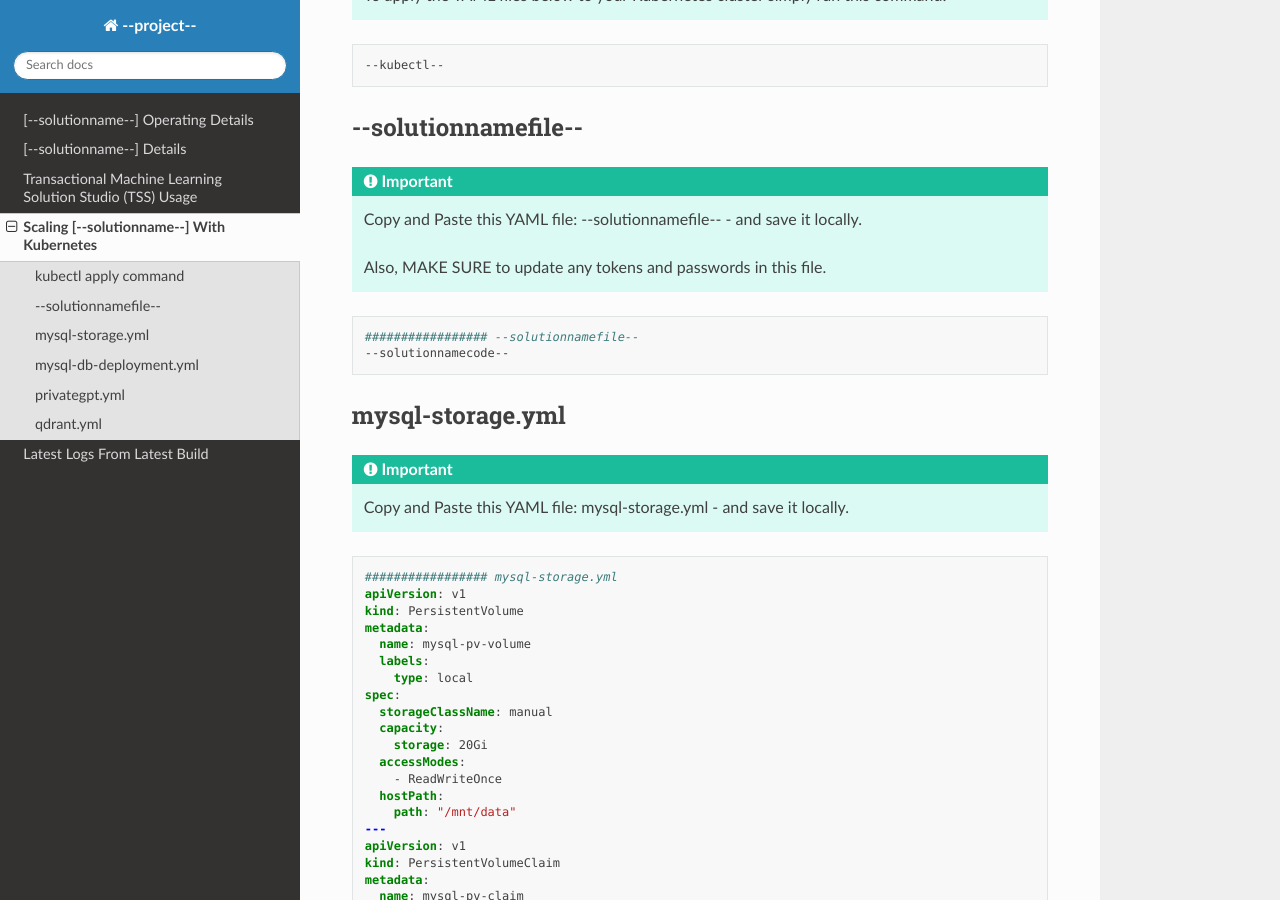
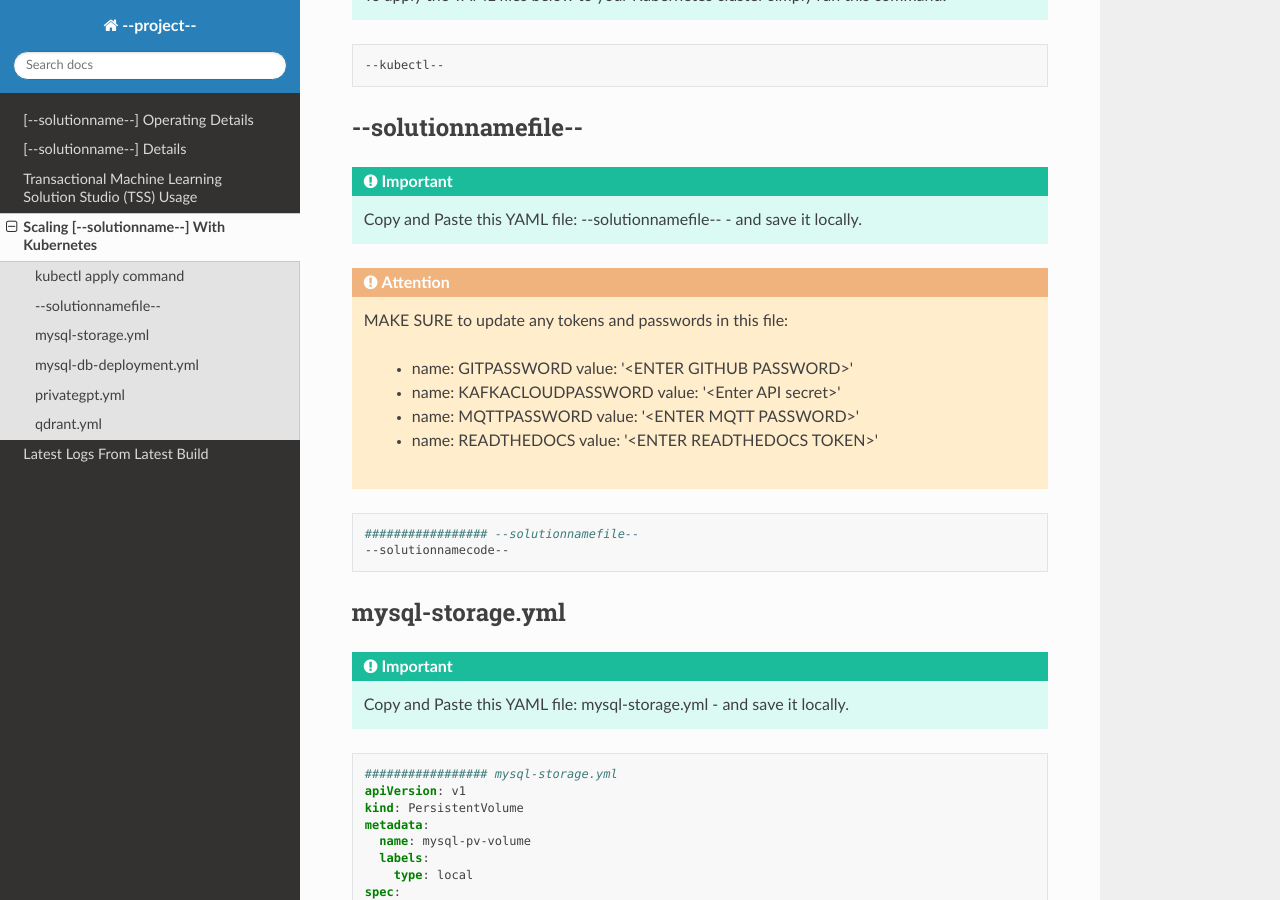
Before and after one commit to vanesalcb06/tssproject2-2b5c, a Sphinx documentation site: the page built from docs/source/kube.rst, in a window 1280 px wide and 900 px high, scrolled down 1074 px. Built offline with Sphinx 7.4.7 and the Read the Docs theme 3.1.0, drawn with Linux system fonts in a browser that asks for light colours.

Commit message:
Update kube.rst

```diff
--- a/docs/source/kube.rst
+++ b/docs/source/kube.rst
@@ -60,7 +60,22 @@ kubectl apply command
 .. important::
    Copy and Paste this YAML file: --solutionnamefile-- - and save it locally.
 
-   Also, MAKE SURE to update any tokens and passwords in this file.
+.. attention::
+
+   MAKE SURE to update any tokens and passwords in this file:
+
+          - name: GITPASSWORD
+            value: '<ENTER GITHUB PASSWORD>'
+
+          - name: KAFKACLOUDPASSWORD
+            value: '<Enter API secret>'
+
+          - name: MQTTPASSWORD
+            value: '<ENTER MQTT PASSWORD>'
+
+          - name: READTHEDOCS
+            value: '<ENTER READTHEDOCS TOKEN>'
+
 
 .. code-block:: YAML
 
```
